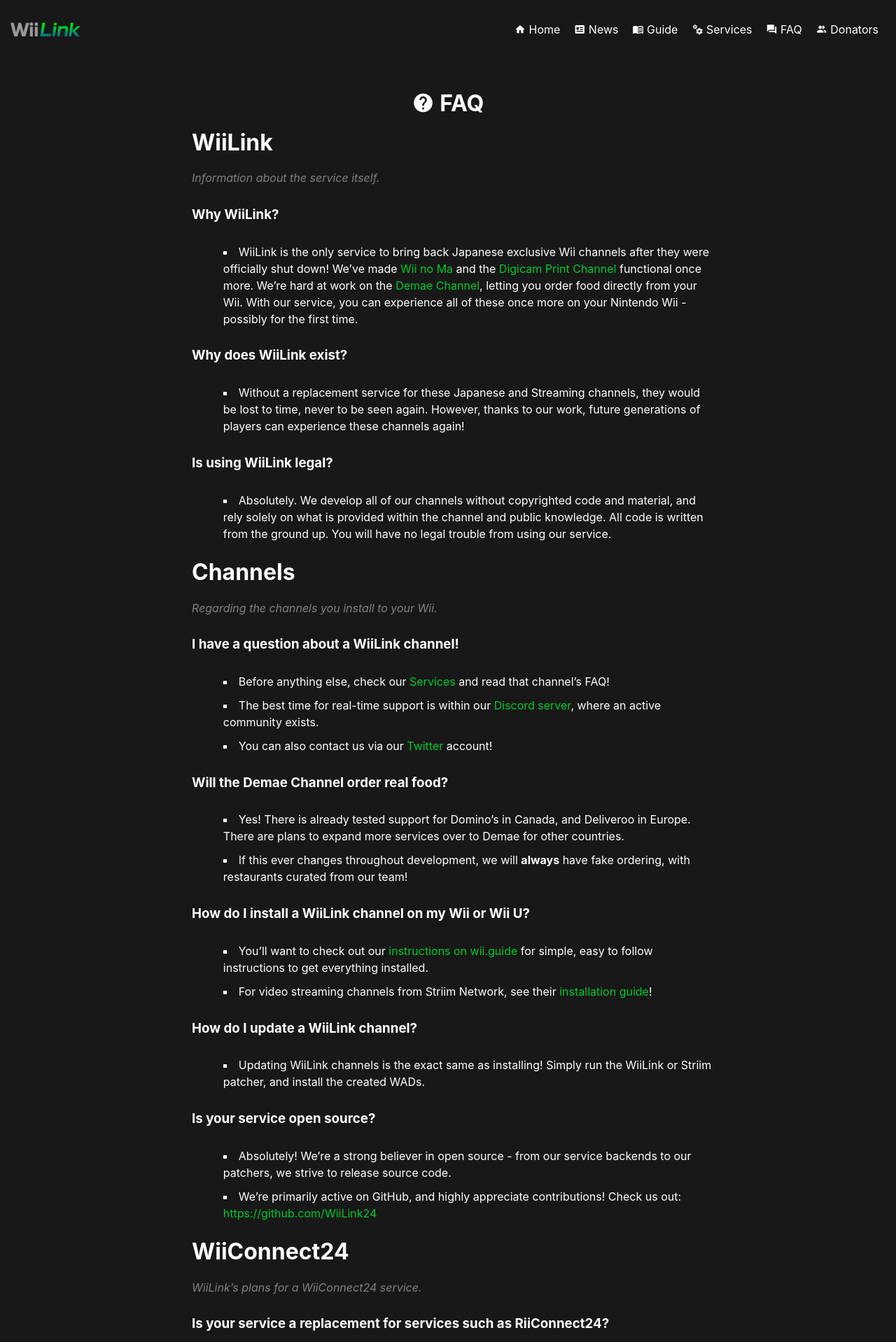
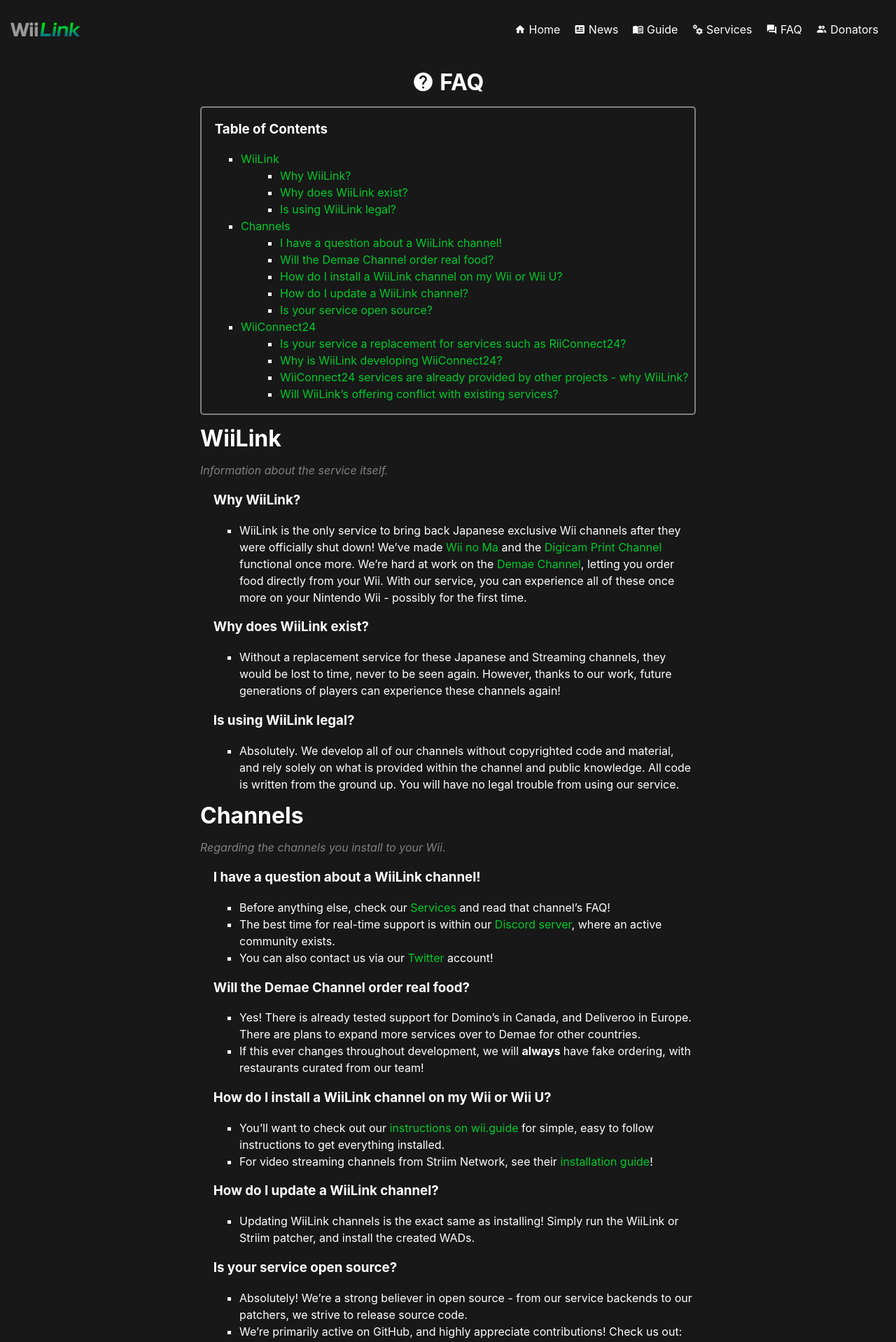
Before and after one commit to WiiLink24/WiiLink24.github.io, a Jekyll site: the page built from faq.md, in a window 1280 px wide. Shown: the top 1918 px of the page at 70% size. Built offline with Jekyll 4.4.1, drawn with Linux system fonts in a browser that asks for light colours; some of the changed text lies outside the part shown.

Commit message:
Add poor man's table of contents

```diff
--- /dev/null
+++ b/_includes/table-of-contents.html
@@ -0,0 +1,8 @@
+{% comment %}
+Thank you to https://stackoverflow.com/a/38419441!
+{% endcomment %}
+<nav class="table-of-contents">
+  <h3>Table of Contents</h3>
+  * this unordered seed list will be replaced by toc as unordered list
+  {:toc}
+</nav>
--- a/css/style.css
+++ b/css/style.css
@@ -13,6 +13,11 @@
 
 .nav-logo {
     width: 100px;
+}
+
+.table-of-contents {
+    border: 2px solid gray;
+    border-radius: 5px;
 }
 
 .navbar {
@@ -174,9 +179,7 @@
     padding: 30px;
     background-position: center;
     background-repeat: no-repeat;
-}
 
-.section h1, .section p, .section li, .section h2, .section h3, .section h4, .section h5 {
     margin-left: 20%;
     margin-right: 20%;
     padding-top: 5px;
--- a/faq.md
+++ b/faq.md
@@ -6,11 +6,6 @@
 <style>
 h3, ul {
     margin-left: 1em;
-}
-
-li {
-    /* Allow bullet points to adjust for padding */
-    list-style-position: inside;
 }
 
 body {
@@ -27,6 +22,8 @@
 </style>
 
 <h1 class="center"><i class="mdi mdi-help-circle"></i> FAQ</h1>
+
+{% include table-of-contents.html %}
 
 <div class="title-pair">
 # WiiLink
@@ -82,5 +79,5 @@
 ### WiiConnect24 services are already provided by other projects - why WiiLink?
  - We believe we can offer a fresh, new, and exciting spin on what WiiConnect24 channels can provide!
 
-### Wii WiiLink's offering conflict with existing services?
+### Will WiiLink's offering conflict with existing services?
  - If you already have existing services (such as RiiConnect24) on your console, don't fret! You won't have to install our versions of the software offered by them, and you can continue using them as you already are. This is not directly meant to be a replacement (albeit you may use it as such), and as such we just ask you to look at this as yet another addition to the WiiLink services line.
```
